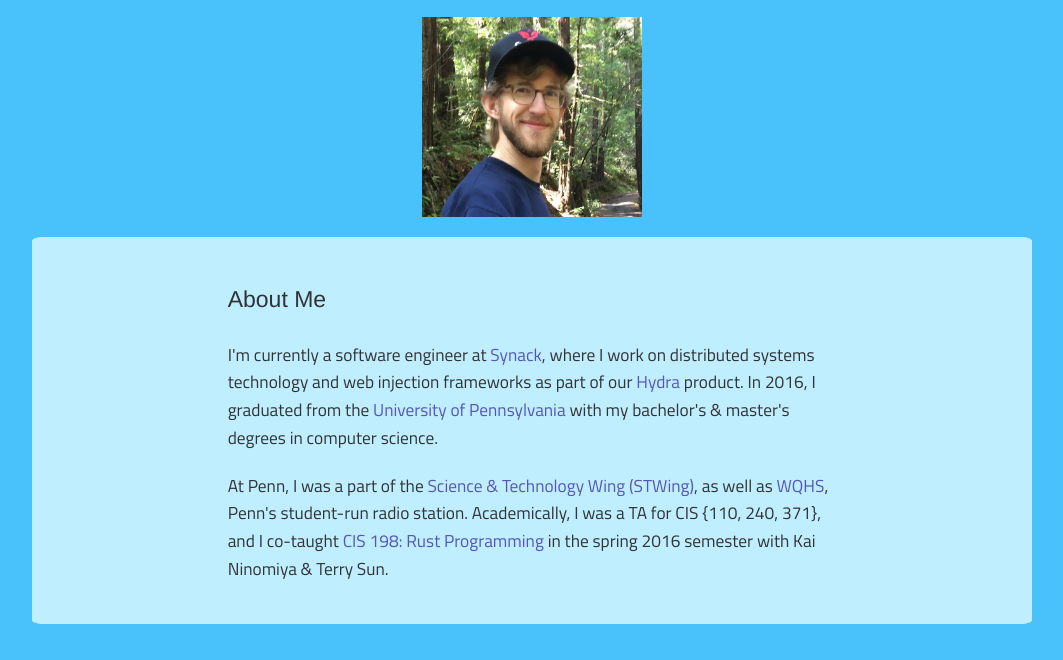
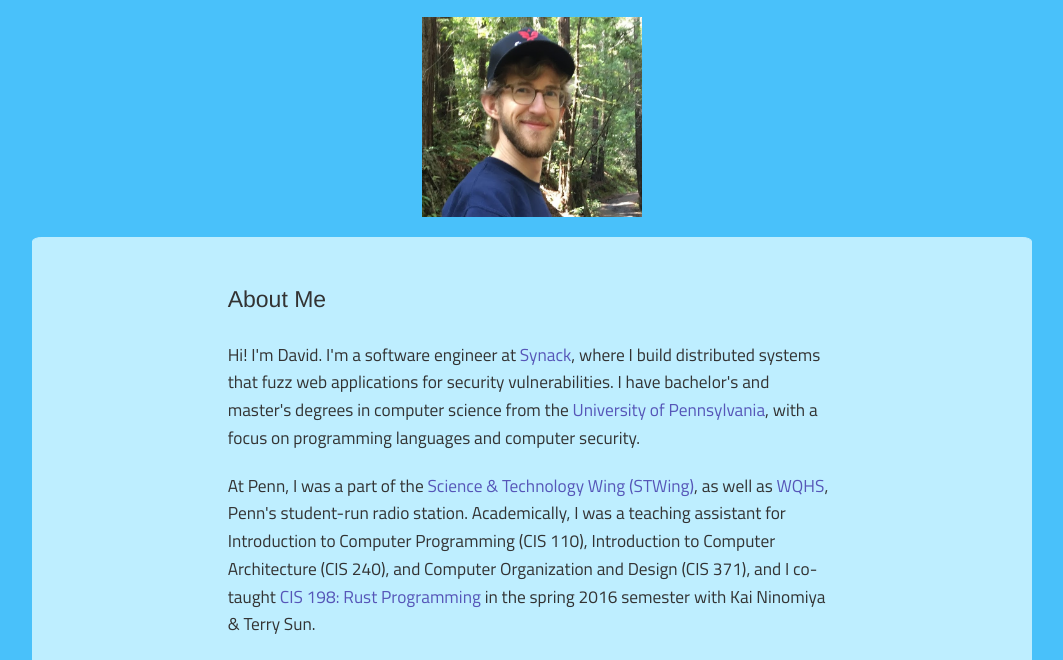
Before and after one commit to djmally/djmally.github.io, a plain HTML site: page index.html in a window 1280 px wide. Shown: the part 140-800 px from the top of the page, without its empty margins (108-1171 px from the left). Drawn offline with Linux system fonts and the light colour scheme.

Commit message:
Change copy

```diff
--- a/index.html
+++ b/index.html
@@ -30,10 +30,10 @@
           </div>
           <div class="row">
             <div class="large-20 columns large-centered">
-                <p>I'm currently a software engineer at <a href="https://www.synack.com/">Synack</a>, where I work on distributed systems technology and web injection frameworks as part of our <a href="https://www.synack.com/2015/10/22/unleash-the-hydra/">Hydra</a> product. In 2016, I graduated from the <a href="http://www.upenn.edu/">University of Pennsylvania</a> with my bachelor's & master's degrees in computer science.</p>
+                <p>Hi! I'm David. I'm a software engineer at <a href="https://www.synack.com/">Synack</a>, where I build distributed systems that fuzz web applications for security vulnerabilities. I have bachelor's and master's degrees in computer science from the <a href="https://www.upenn.edu/">University of Pennsylvania</a>, with a focus on programming languages and computer security.</p>
             </div>
             <div class="large-20 columns large-centered">
-              <p>At Penn, I was a part of the <a href="https://www.stwing.upenn.edu/">Science & Technology Wing (STWing)</a>, as well as <a href="https://wqhsradio.org">WQHS</a>, Penn's student-run radio station. Academically, I was a TA for CIS {110, 240, 371}, and I co-taught <a href="http://cis198-2016s.github.io/">CIS 198: Rust Programming</a> in the spring 2016 semester with Kai Ninomiya & Terry Sun.</p>
+              <p>At Penn, I was a part of the <a href="https://www.stwing.upenn.edu/">Science &amp; Technology Wing (STWing)</a>, as well as <a href="https://wqhsradio.org">WQHS</a>, Penn's student-run radio station. Academically, I was a teaching assistant for Introduction to Computer Programming (CIS 110), Introduction to Computer Architecture (CIS 240), and Computer Organization and Design (CIS 371), and I co-taught <a href="http://cis198-2016s.github.io/">CIS 198: Rust Programming</a> in the spring 2016 semester with Kai Ninomiya &amp; Terry Sun.</p>
             </div>
           </div>
         </div>
@@ -63,6 +63,6 @@
             emailLink.setAttribute("href", mailto);
         })();
       </script>
-      <img src="https://www.brewster-jennings.com/pixel.gif"/>
+      <img alt="" src="https://www.brewster-jennings.com/pixel.gif"/>
   </body>
 </html>
```
